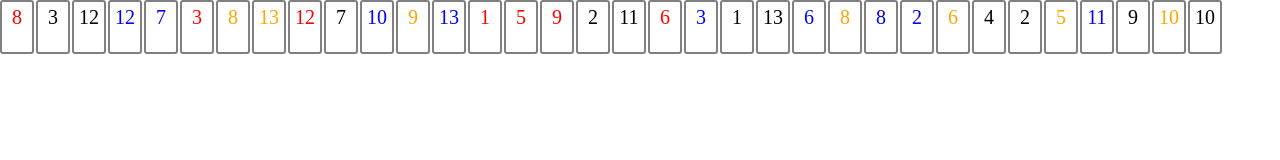
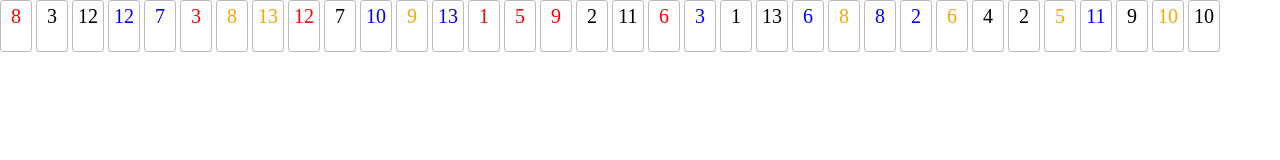
Before and after one commit to sunminni/RummiQuick, a plain HTML site: page index.html in a window 1280 px wide. Drawn offline with Linux system fonts and the light colour scheme.

Commit message:
added readme

```diff
--- a/styles.css
+++ b/styles.css
@@ -5,7 +5,7 @@
 	font-size: 20px;
 	text-align: center;
 	vertical-align: top;
-	border: 2px solid gray;
+	border: 1px solid #bbb;
 	border-radius: 3px;
 	user-select: none;
 	position: absolute;
```
Also changed, not shown: README.md (added).
